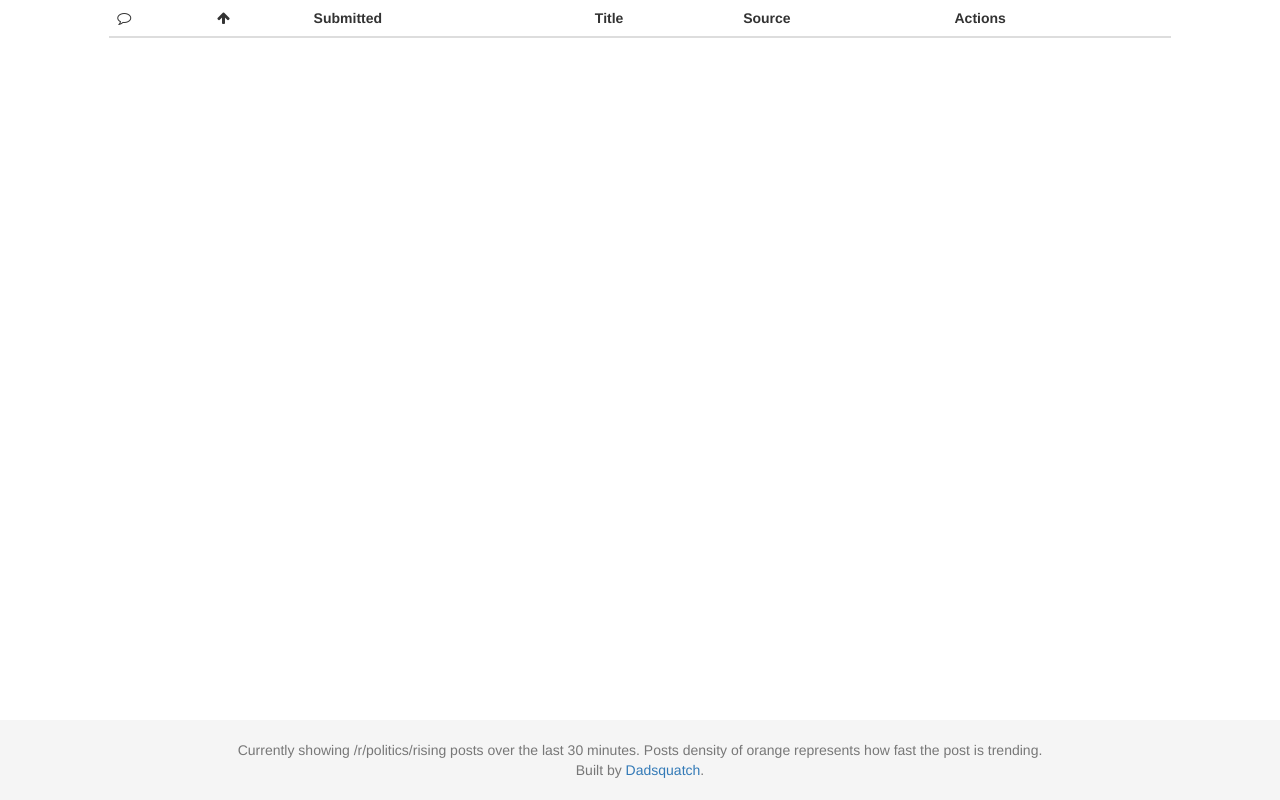
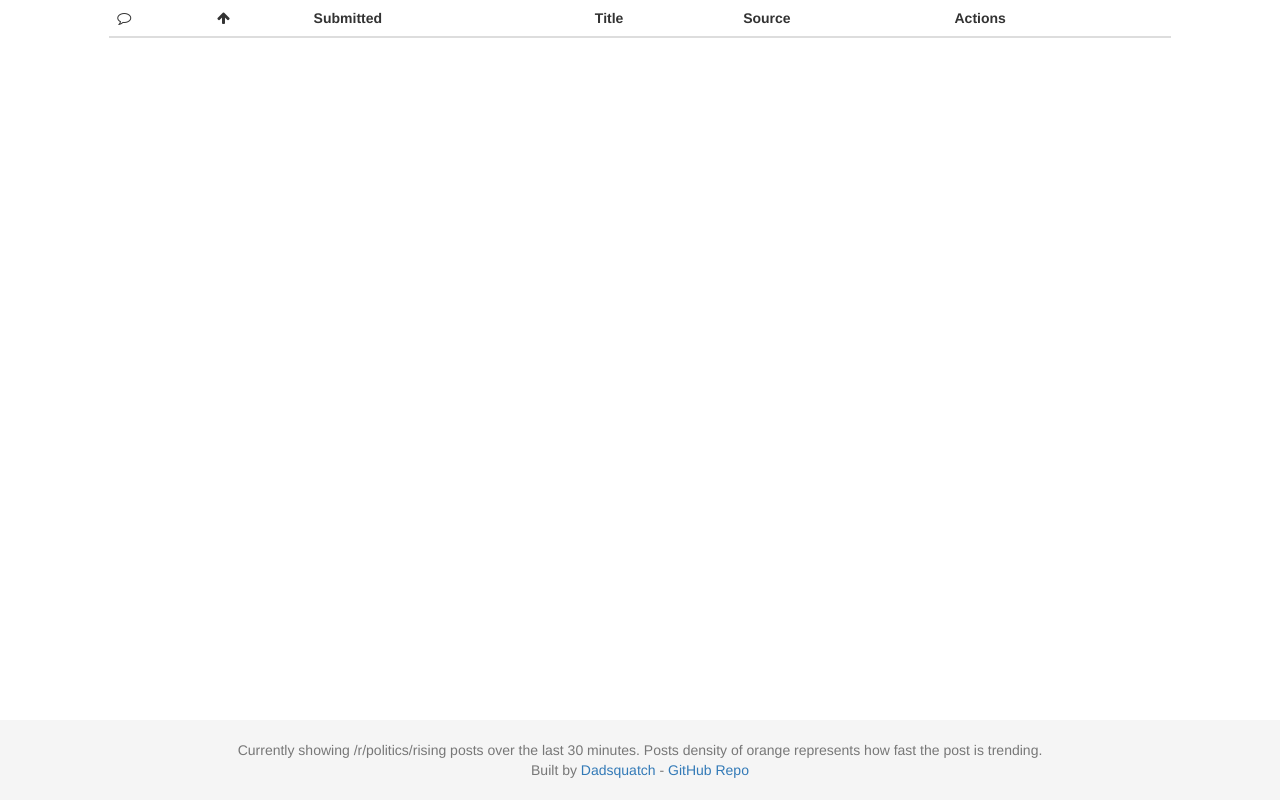
Before and after one commit to dadsquatch/f5oclock, a website: page views/index.html in a window 1280 px wide. Drawn offline with nearby package versions, Linux system fonts and the light colour scheme; some packages are replaced by stand-ins of ours; files that its build step writes are made by us from their sources; no server answers; a script that the page names is missing.

Commit message:
Update index.html

```diff
--- a/views/index.html
+++ b/views/index.html
@@ -75,7 +75,7 @@
     </div>
     <footer class="footer">
       <div class="container">
-        <p class="text-muted">Currently showing /r/politics/rising posts over the last {{timeOfQuery}} minutes. Posts density of orange represents how fast the post is trending.<br />Built by <a href="http://www.dadsquatch.com/">Dadsquatch</a>.</p>
+        <p class="text-muted">Currently showing /r/politics/rising posts over the last {{timeOfQuery}} minutes. Posts density of orange represents how fast the post is trending.<br />Built by <a href="http://www.dadsquatch.com/">Dadsquatch</a> - <a href="https://github.com/dadsquatch/f5oclock">GitHub Repo</a></p>
       </div>
     </footer>
     <!-- jQuery (necessary for Bootstrap's JavaScript plugins) -->
```
